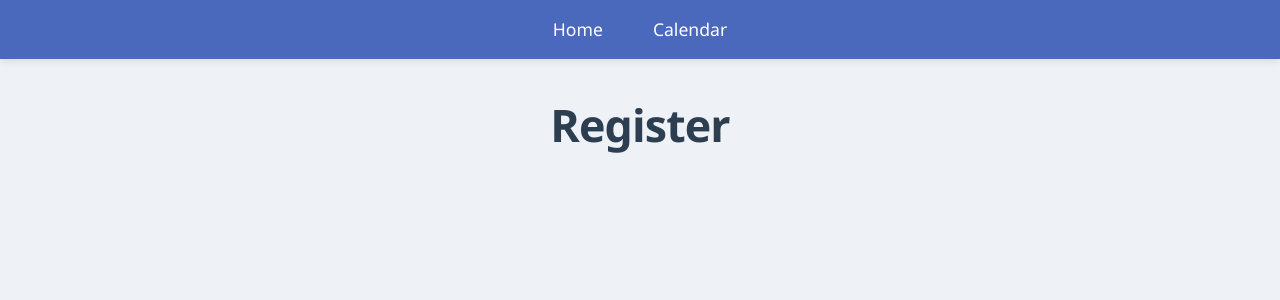
After one commit to DomBurke23/Python_HabitTracker, a Flask app: page /register in a window 1280 px wide. The commit adds this page. Shown: the top 300 px of the page. Run offline with Flask 3, Linux system fonts and the light colour scheme.

```diff
--- a/app.py
+++ b/app.py
@@ -128,5 +128,17 @@ def login():
         return jsonify({'error': 'Invalid username or password'}), 401
 #endregion
 
+#region Register
+@app.route('/register', methods=['GET', 'POST'])
+def register():
+    if request.method == 'POST':
+        username = request.form['username']
+        password = request.form['password']
+        # ... logic to save user to database ...
+        flash('Registration successful! Please log in.')
+        return redirect(url_for('login'))
+    return render_template('register.html')
+#endregion
+
 if __name__ == '__main__':
     app.run(debug=True)
--- /dev/null
+++ b/templates/register.html
@@ -0,0 +1,7 @@
+{% extends 'base.html' %}
+
+{% block title %}Register{% endblock %}
+
+{% block content %}
+    <h1>Register</h1>
+{% endblock %}
```
Also changed, not shown: templates/login.html (+11 -8 lines), Database/pythonHabitsUsers.db.
